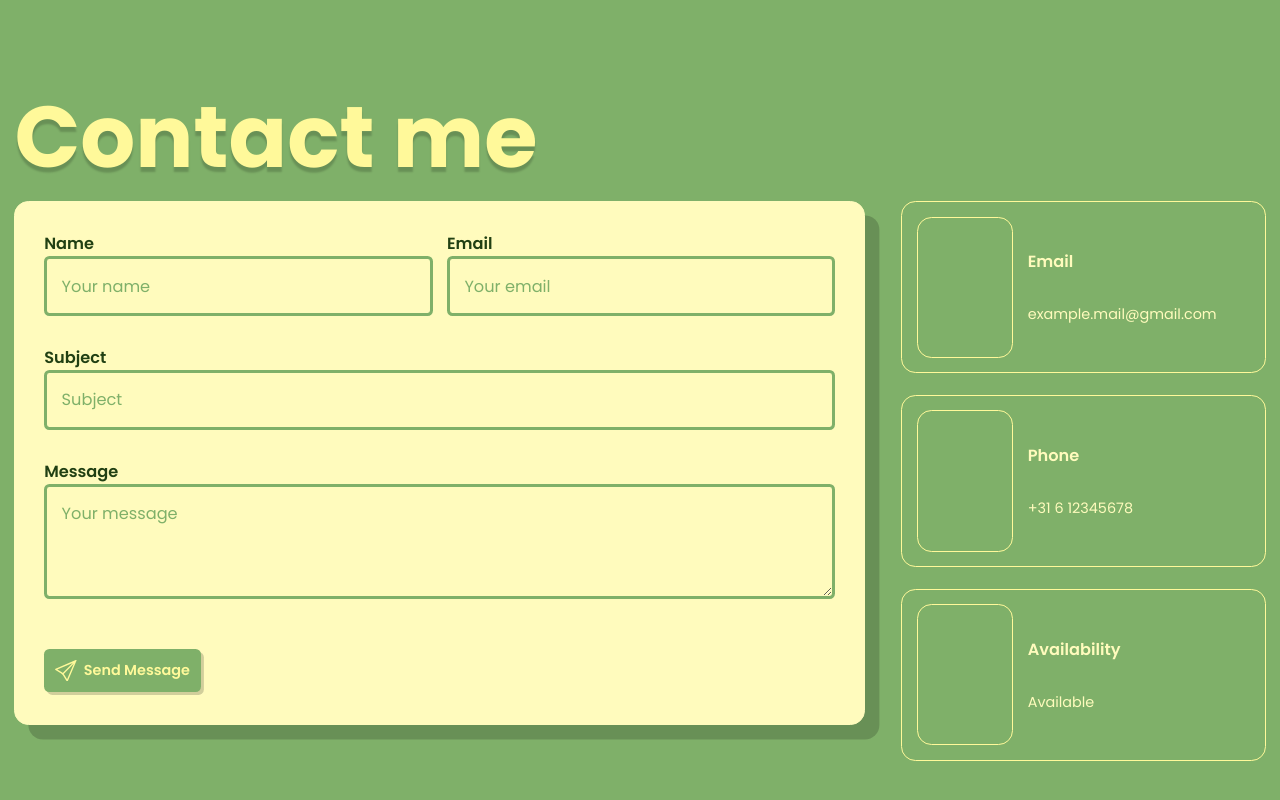
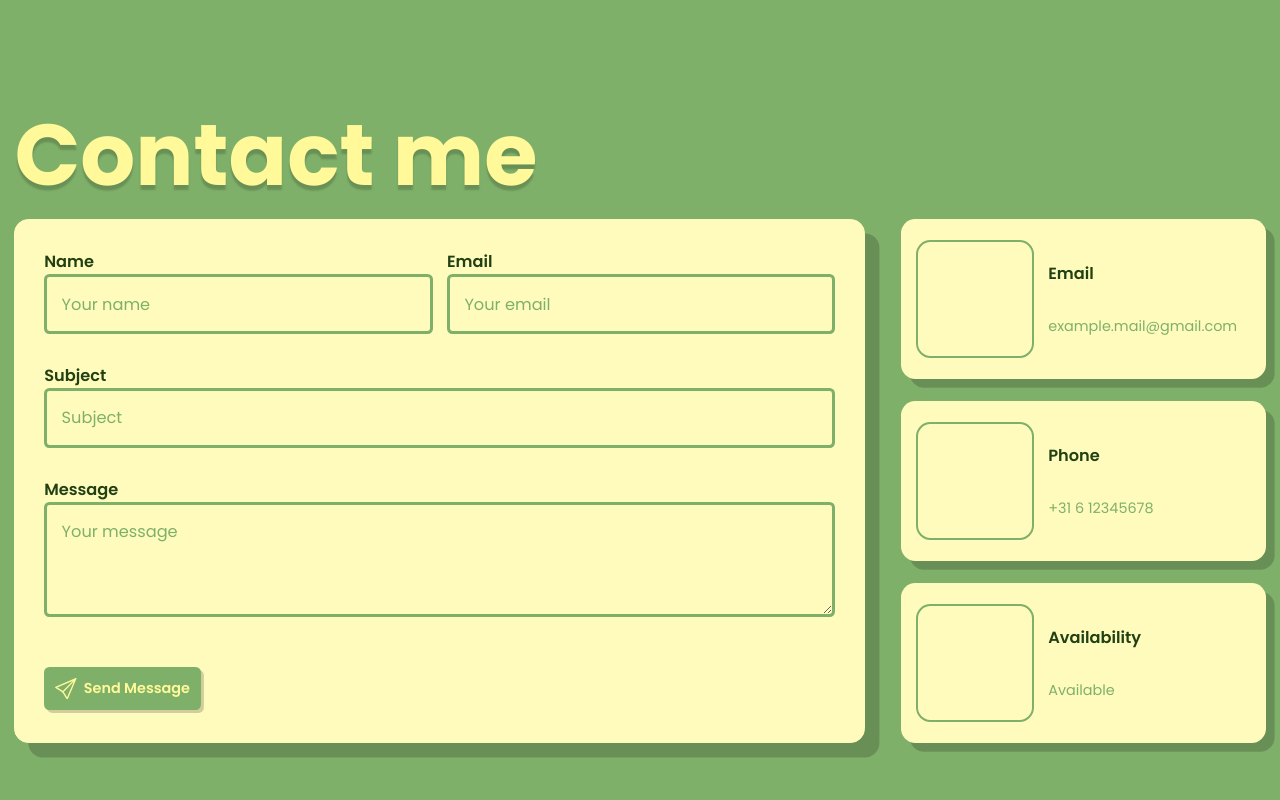
Before and after one commit to BeukerDipsy/Guus-Nohlmans-Portfolio, a Next.js app: page / in a window 1280 px wide. Shown: the part 3299-4099 px from the top of the page. Built offline with nearby package versions, Linux system fonts and the light colour scheme.

Commit message:
Added styling for infoboxes

```diff
--- a/src/components/ContactBox/InfoBox.tsx
+++ b/src/components/ContactBox/InfoBox.tsx
@@ -3,13 +3,13 @@ import { JSX } from "react";
 
 export default function InfoBox({ title, description, svg }: { title: string, description: string, svg?: JSX.Element }) {
   return (
-    <div className=" w-full h-full w-[90%] p-4 rounded-2xl border border-secondaryYellow flex flex-row ">
-      <div className="h-full w-[29%] rounded-2xl border border-secondaryYellow flex items-center justify-center">
-        {svg ? svg : <i className="fas fa-envelope text-secondaryYellow text-4xl"></i>}
+    <div className=" w-full h-full w-[90%] p-4 rounded-2xl bg-primaryYellow flex flex-row shadow-[0.6rem_0.6rem_0_rgba(0,0,0,0.18)]">
+      <div className="h-[90%] aspect-square rounded-2xl m-auto border-2 border-primaryGreen flex items-center justify-center">
+        {svg}
       </div>
       <div className="flex flex-col items-start justify-center flex-1">
-        <label className="p-4 font-semibold text-lg">{title}</label>
-        <p className="p-4 text-lg text-[1rem]">{description}</p>
+        <label className="p-4 font-semibold text-lg  text-secondaryGreen">{title}</label>
+        <p className="p-4 text-lg text-[1rem] text-primaryGreen">{description}</p>
       </div>
     </div>
   );
--- a/src/components/ContactBox/contactBox.tsx
+++ b/src/components/ContactBox/contactBox.tsx
@@ -12,7 +12,7 @@ export default function ContactBox() {
 
     <div className="flex row">
       {/** Een grote component **/}
-      <div className="w-[68%] p-8 rounded-2xl border bg-primaryYellow flex flex-col gap-4 mb-10 shadow-[1rem_1rem_0_rgba(0,0,0,0.18)] ">
+      <div className="w-[68%] p-8 rounded-2xl border bg-primaryYellow flex flex-col gap-4 shadow-[1rem_1rem_0_rgba(0,0,0,0.18)]">
         <div className="flex flex-row gap-4">
           <InputField FieldName="Name" placeholder="Your name" />
           <InputField FieldName="Email" placeholder="Your email" />
@@ -28,7 +28,7 @@ export default function ContactBox() {
       </div>
 
       {/** Components per box **/}
-      <div className="pl-10 space-y-6 flex flex-col w-[32%]  ">
+      <div className="pl-10 space-y-6 flex flex-col w-[32%]">
         <InfoBox title="Email" description="example.mail@gmail.com" />
         <InfoBox title="Phone" description="+31 6 12345678" />
         <InfoBox title="Availability" description="Available" />
```
